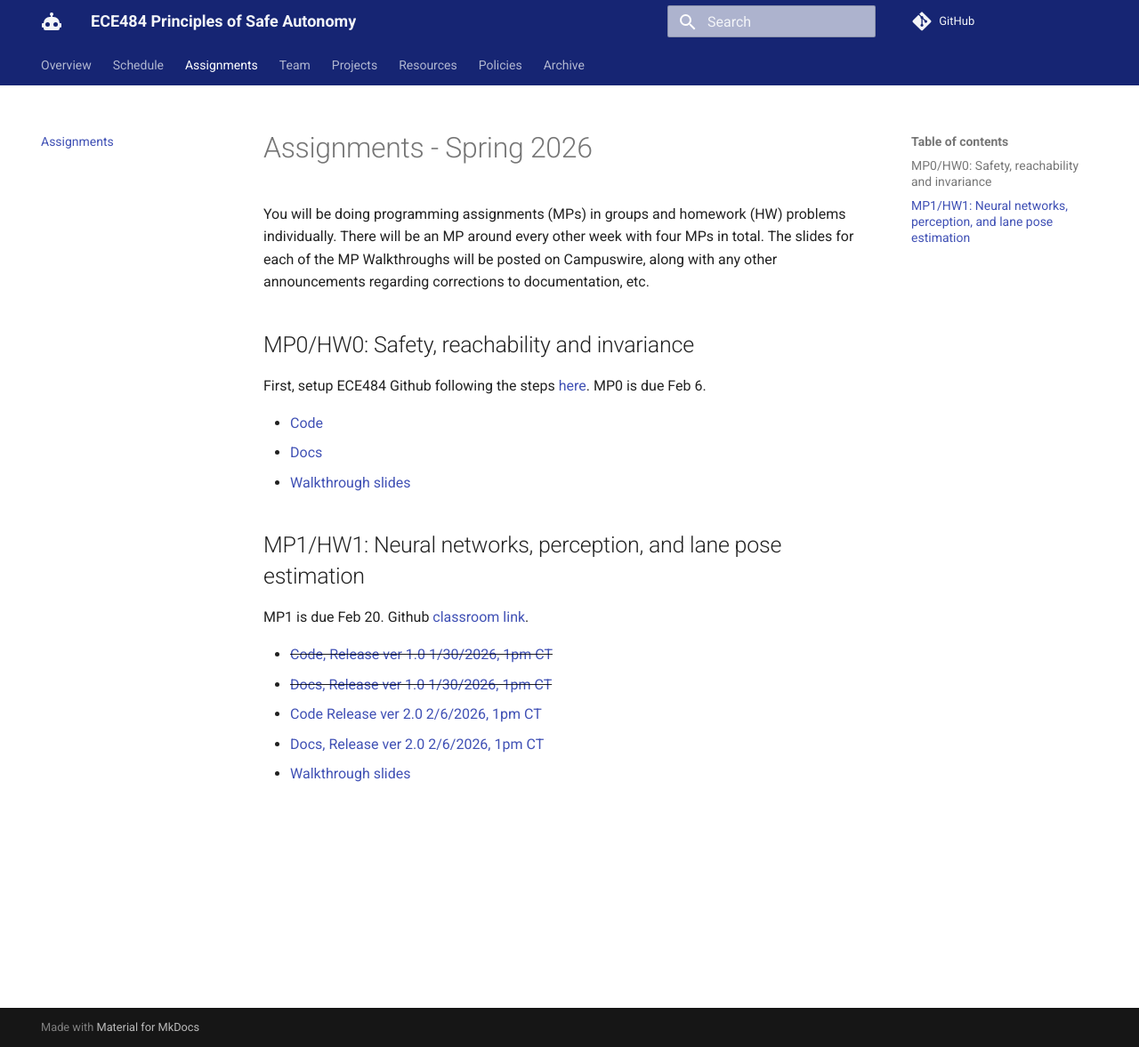
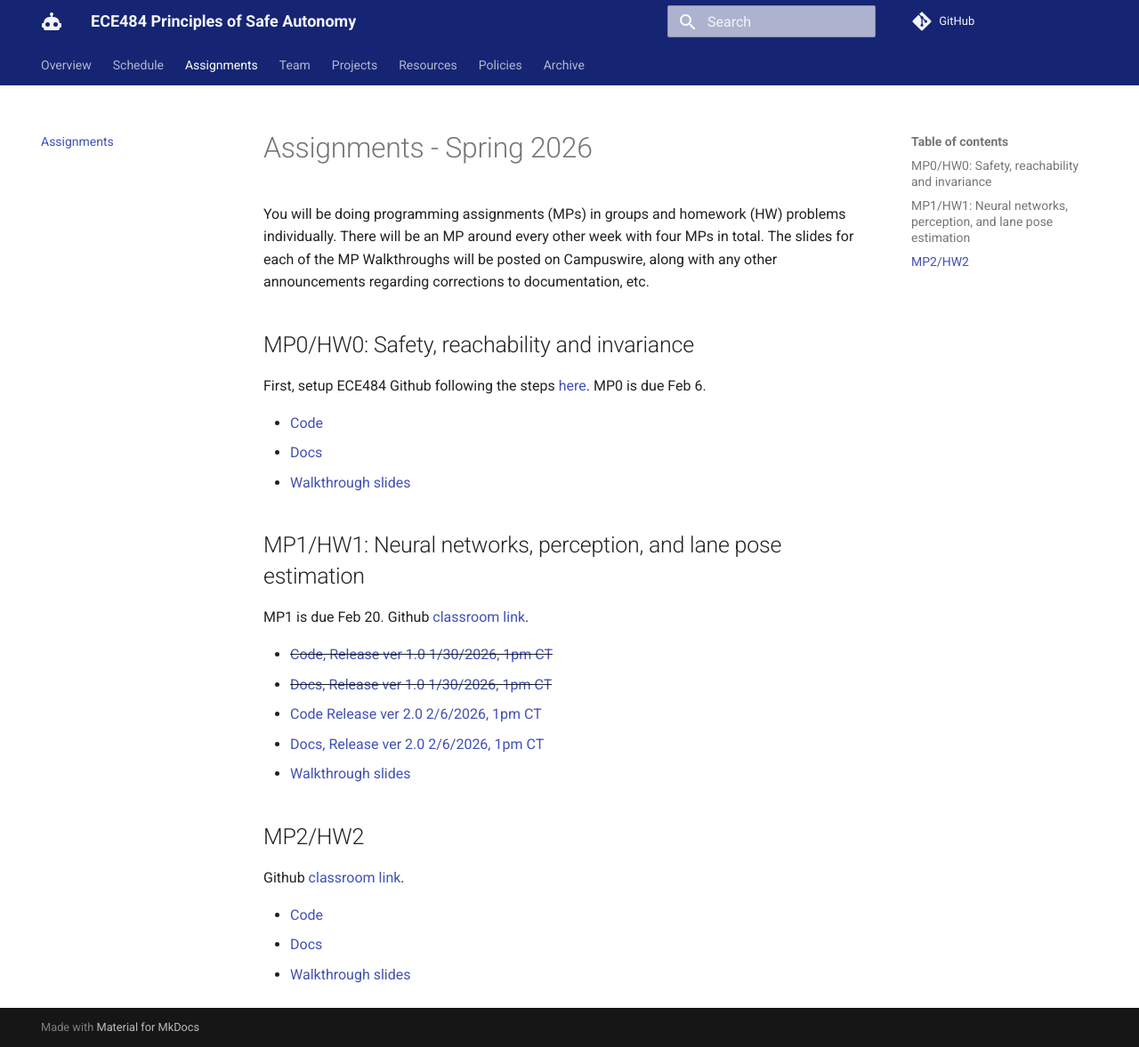
Before and after one commit to safeautonomy-illinois/ece484-site, an MkDocs documentation site: the page built from docs/spring-2026/assignments.md, in a window 1280 px wide and 1177 px high. Shown: the whole window at 89% size. Built offline with MkDocs 1.6.1 and Material for MkDocs 9.7.7, drawn with Linux system fonts in a browser that asks for light colours; comment, search, counter and statistics services are not loaded.

Commit message:
Added mp2

```diff
--- a/docs/spring-2026/assignments.md
+++ b/docs/spring-2026/assignments.md
@@ -21,6 +21,14 @@ MP1 is due Feb 20. Github [classroom link](https://classroom.github.com/a/OKwgOz
 - [Docs, Release ver 2.0 2/6/2026, 1pm CT](https://github.com/safeautonomy-illinois-students/mp1-sp26-release/blob/main/docs/MP1_Dev_Spring2026.pdf)
 - [Walkthrough slides](https://github.com/safeautonomy-illinois-students/mp1-sp26-release/blob/main/docs/ECE484_SP26_MP1_Walkthrough.pdf)
 
+## MP2/HW2
+
+Github [classroom link](https://classroom.github.com/a/pZhsfGkH).
+
+- [Code](https://github.com/safeautonomy-illinois-students/mp2-sp26-release)
+- [Docs](https://github.com/safeautonomy-illinois-students/mp2-sp26-release/blob/main/docs/ECE484_MP2_SP2026.pdf)
+- [Walkthrough slides](https://github.com/safeautonomy-illinois-students/mp2-sp26-release/blob/main/docs/ece484_sp26_mp2_walkthrough.pdf)
+
 <!--
 - MP2/HW2
     - [Link to Git Repo Release](https://gitlab.engr.illinois.edu/GolfCar/mp-release-fa25/-/tree/main/src/mp2?ref_type=heads)
```
Also changed, not shown: docs/spring-2026/lectures.md (+1 -1 lines).
